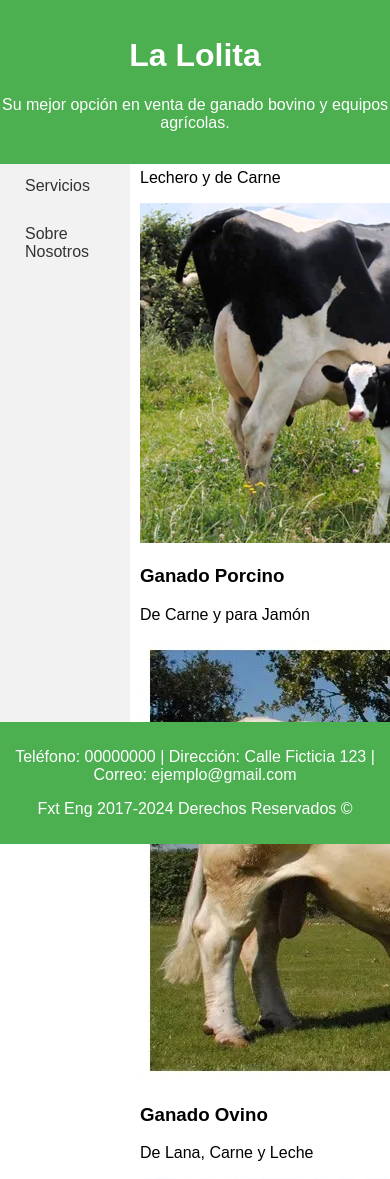
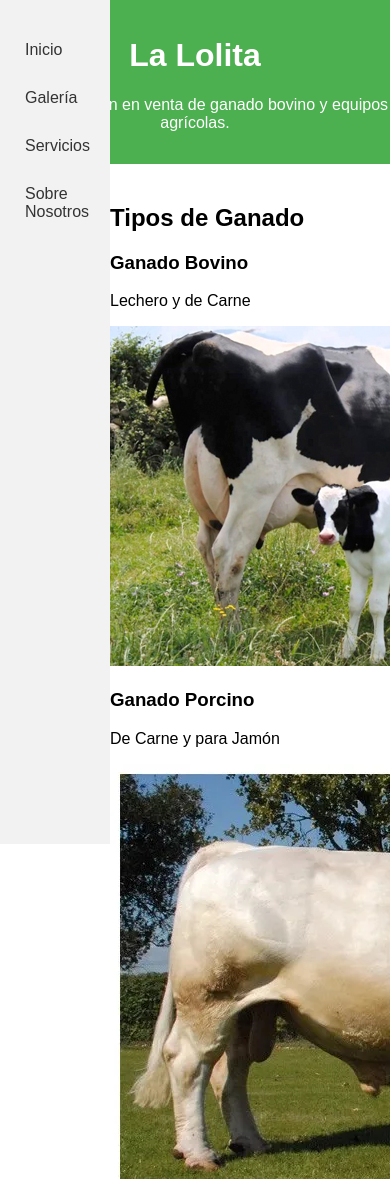
Before and after one commit to htunay2024/prueba03, a PHP site: page /galeria.html in a window 390 px wide; the page is wider, and only the part inside the window is pictured. Shown: the top 1179 px of that part. Run offline with PHP 8.4, Linux system fonts and the light colour scheme.

Commit message:
Update styles.css

```diff
--- a/styles.css
+++ b/styles.css
@@ -1,21 +1,47 @@
-/* Ajustar el menú para que no cubra el encabezado */
+/* Eliminar float y hacer que el menú sea fijo y ocupe toda la altura */
 nav {
     width: 200px; /* Ancho fijo del menú */
     background-color: #f2f2f2;
     padding: 15px;
     position: fixed; /* Fijar el menú a la izquierda */
-    top: 60px; /* Ajusta este valor según la altura del encabezado */
+    top: 0;
     left: 0;
-    bottom: 40px; /* Dejar espacio para el pie de página */
+    bottom: 0; /* Extender hasta la parte inferior de la página */
     overflow-y: auto; /* Añadir scroll si el contenido es largo */
 }
 
 /* Ajustar el contenido principal para que no se superponga con el menú */
 main {
     margin-left: 220px; /* Dejar espacio para el menú */
-    margin-top: 60px; /* Ajusta este valor según la altura del encabezado */
-    margin-bottom: 40px; /* Dejar espacio para el pie de página */
     padding: 20px;
+}
+
+/* Hacer el menú más responsivo */
+@media (max-width: 600px) {
+    nav {
+        width: 100px; /* Reducir el tamaño del menú en pantallas más pequeñas */
+    }
+
+    main {
+        margin-left: 120px; /* Ajustar el margen del contenido principal */
+    }
+}
+
+@media (max-width: 480px) {
+    nav {
+        width: 80px; /* Menú más compacto en pantallas muy pequeñas */
+    }
+
+    main {
+        margin-left: 90px;
+    }
+}
+
+/* Mantener el estilo original para el cuerpo */
+body {
+    font-family: Arial, sans-serif;
+    margin: 0;
+    padding: 0;
 }
 
 /* Encabezado */
@@ -24,86 +50,15 @@ header {
     color: white;
     text-align: center;
     padding: 1em 0;
-    position: fixed; /* Fijar el encabezado en la parte superior */
-    width: 100%;
-    top: 0; /* Posicionar en la parte superior */
-    z-index: 1000; /* Asegurar que esté por encima del menú */
 }
 
-/* Pie de página */
+/* Estilos del footer */
 footer {
+    clear: both;
     background-color: #4CAF50;
     color: white;
     text-align: center;
     padding: 10px 0;
-    position: fixed; /* Fijar el pie de página */
-    bottom: 0; /* Posicionar en la parte inferior */
-    width: 100%;
-    z-index: 1000; /* Asegurar que esté por encima del contenido */
-}
-
-/* Hacer el menú más responsivo */
-@media (max-width: 768px) {
-    nav {
-        width: 150px; /* Reducir el tamaño del menú en pantallas medianas */
-        top: 50px; /* Ajustar posición superior */
-        bottom: 30px; /* Ajustar posición inferior */
-    }
-
-    main {
-        margin-left: 170px; /* Ajustar margen del contenido principal */
-        margin-top: 50px; /* Ajustar margen superior */
-        margin-bottom: 30px; /* Ajustar margen inferior */
-    }
-}
-
-@media (max-width: 600px) {
-    nav {
-        width: 120px; /* Reducir el tamaño del menú en pantallas más pequeñas */
-        top: 45px; /* Ajustar posición superior */
-        bottom: 30px; /* Ajustar posición inferior */
-    }
-
-    main {
-        margin-left: 140px; /* Ajustar margen del contenido principal */
-        margin-top: 45px; /* Ajustar margen superior */
-        margin-bottom: 30px; /* Ajustar margen inferior */
-    }
-}
-
-@media (max-width: 480px) {
-    nav {
-        width: 100px; /* Menú más compacto en pantallas muy pequeñas */
-        top: 40px; /* Ajustar posición superior */
-        bottom: 30px; /* Ajustar posición inferior */
-    }
-
-    main {
-        margin-left: 120px;
-        margin-top: 40px; /* Ajustar margen superior */
-        margin-bottom: 30px; /* Ajustar margen inferior */
-    }
-}
-
-@media (max-width: 320px) {
-    nav {
-        width: 80px; /* Menú muy compacto en pantallas muy pequeñas */
-        top: 40px; /* Ajustar posición superior */
-        bottom: 30px; /* Ajustar posición inferior */
-    }
-
-    main {
-        margin-left: 100px;
-        margin-top: 40px; /* Ajustar margen superior */
-        margin-bottom: 30px; /* Ajustar margen inferior */
-    }
-}
-
-/* Mantener el estilo original para el cuerpo */
-body {
-    font-family: Arial, sans-serif;
-    margin: 0;
-    padding: 0;
 }
 
 /* Otros estilos ya presentes */
```
